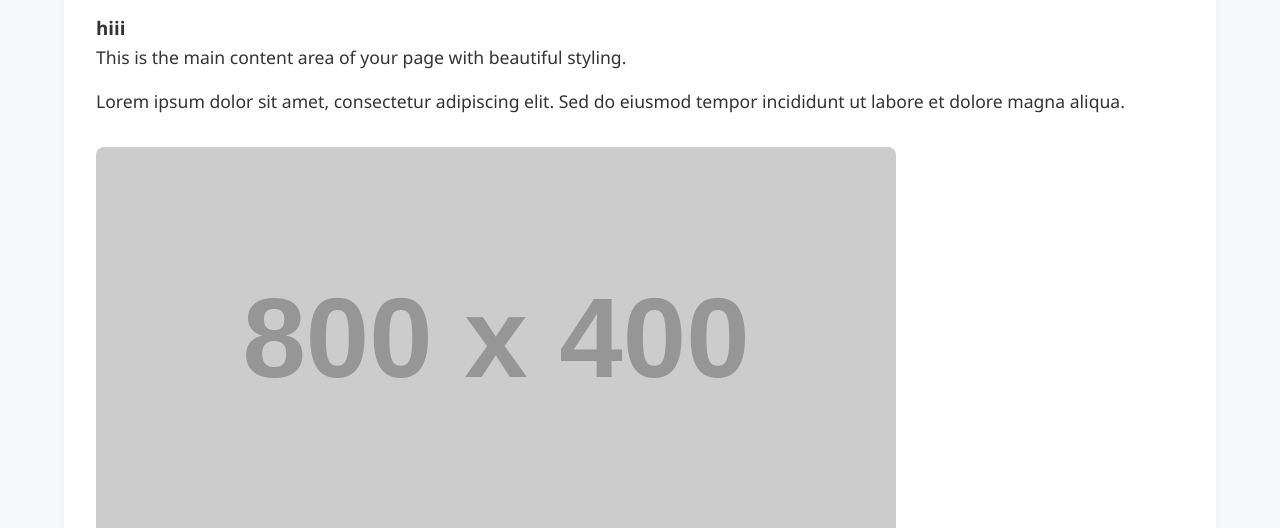
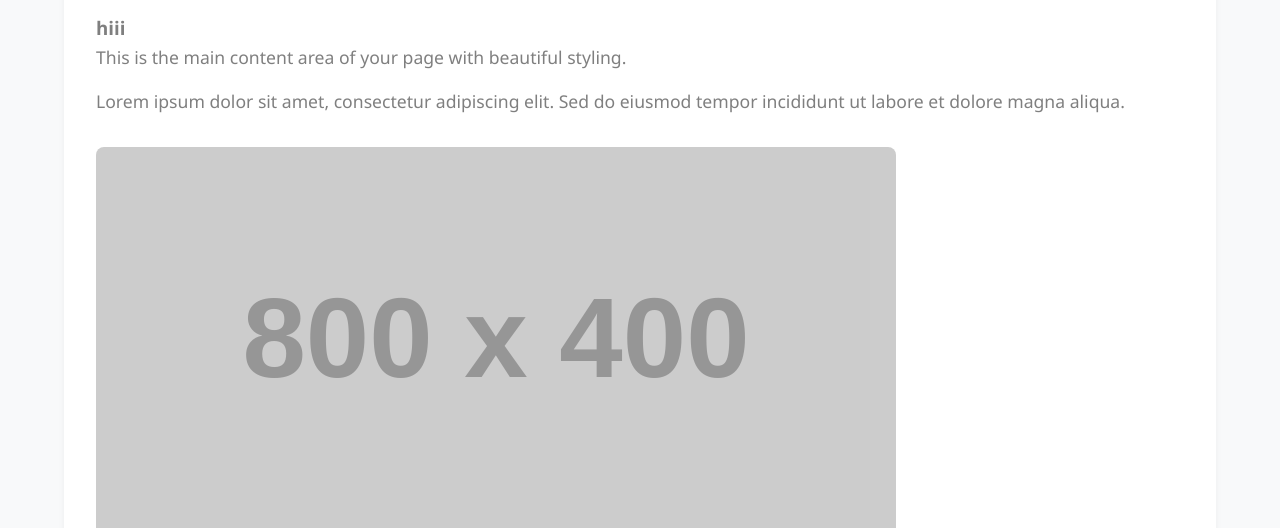
Before and after one commit to Jaisurya-dot/Learning, a plain HTML site: page index.html in a window 1280 px wide. Shown: the part 272-800 px from the top of the page. Drawn offline with Linux system fonts and the light colour scheme; placeholder pictures from the web are drawn by us.

Commit message:
file change

```diff
--- a/index.html
+++ b/index.html
@@ -71,6 +71,7 @@
             border-radius: 10px;
             box-shadow: 0 4px 6px rgba(0,0,0,0.05);
             transition: transform 0.3s;
+            color: rgba(0, 0, 0, .5);
         }
 
         section:hover {
```
